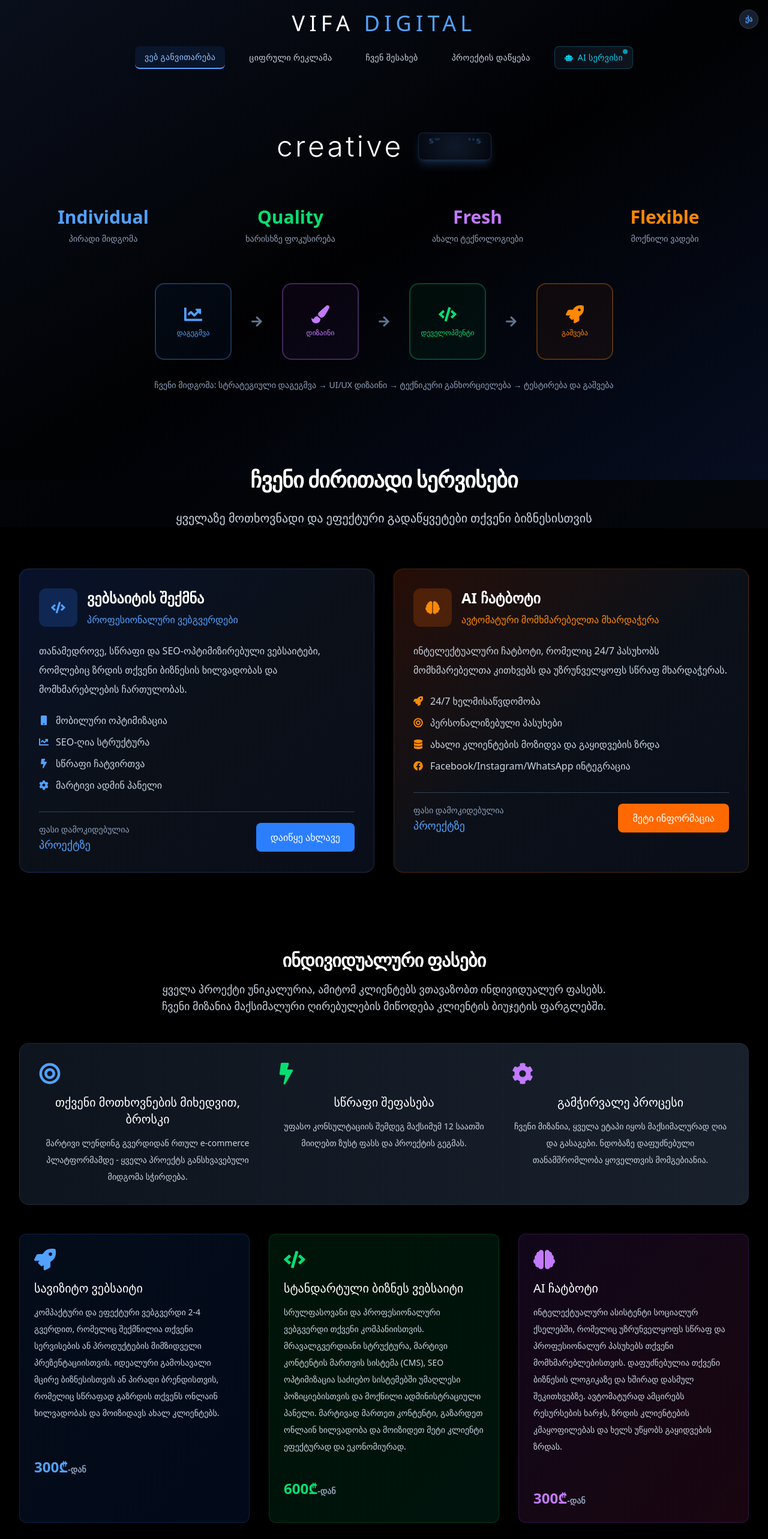
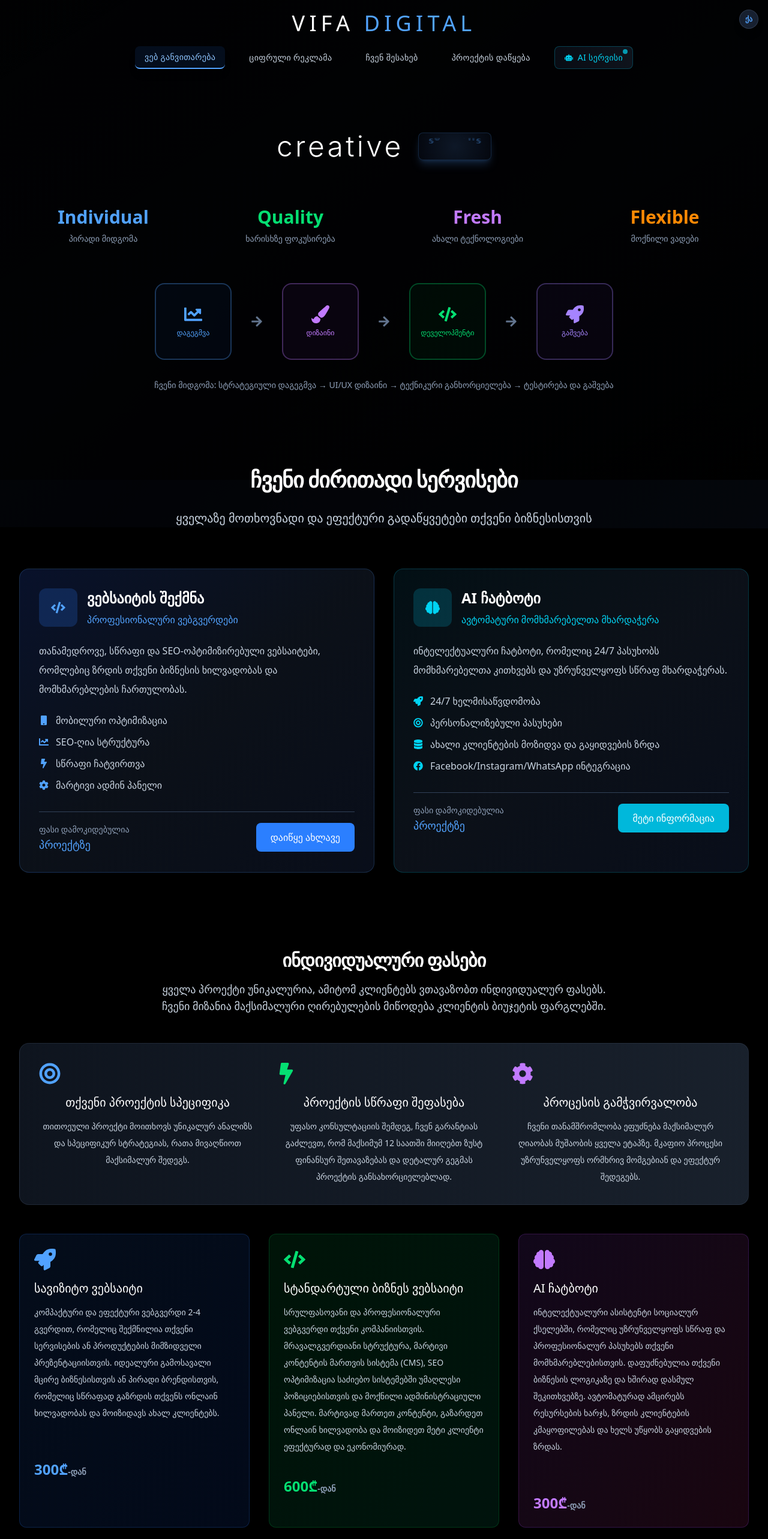
Before and after one commit to Ereklebazanovi/vifaProject, a React (Vite) app: page /services/web-development in a window 1280 px wide. Shown: the top 2566 px of the page at 60% size. Built offline with nearby package versions, Linux system fonts and the light colour scheme; a web font is replaced by a local one.

Commit message:
fixed mobile optimization

```diff
--- a/src/offeredServices/WebDev.tsx
+++ b/src/offeredServices/WebDev.tsx
@@ -94,7 +94,7 @@
       icon: <FaBrain />,
       title: "AI ინტეგრაციები",
       description: "მარტივი კავშირი ხელოვნური ინტელექტის API-ებთან",
-      color: "orange",
+      color: "cyan",
       features: [
         "Chatbot APIs",
         "AI Analysis",
@@ -147,7 +147,7 @@
     { icon: <SiTypescript />, name: "TypeScript", color: "blue" },
     { icon: <SiNodedotjs />, name: "Node.js", color: "green" },
     { icon: <SiTailwindcss />, name: "Tailwind", color: "cyan" },
-    { icon: <SiFirebase />, name: "Firebase", color: "orange" },
+    { icon: <SiFirebase />, name: "Firebase", color: "emerald" },
     { icon: <SiVercel />, name: "Vercel", color: "black" },
   ];
 
@@ -156,7 +156,8 @@
       blue: "border-blue-400 bg-blue-500/10",
       green: "border-green-400 bg-green-500/10",
       purple: "border-purple-400 bg-purple-500/10",
-      orange: "border-orange-400 bg-orange-500/10",
+      emerald: "border-emerald-400 bg-emerald-500/10",
+      violet: "border-violet-400 bg-violet-500/10",
       indigo: "border-indigo-400 bg-indigo-500/10",
       red: "border-red-400 bg-red-500/10",
       pink: "border-pink-400 bg-pink-500/10",
@@ -172,7 +173,8 @@
       blue: "text-blue-400",
       green: "text-green-400",
       purple: "text-purple-400",
-      orange: "text-orange-400",
+      emerald: "text-emerald-400",
+      violet: "text-violet-400",
       indigo: "text-indigo-400",
       red: "text-red-400",
       pink: "text-pink-400",
@@ -202,7 +204,7 @@
         {/* Dark overlay for text readability */}
         <div className="absolute inset-0 bg-black/50"></div>
         {/* Subtle blue accent overlay */}
-        <div className="absolute inset-0 bg-gradient-to-br from-slate-900/60 via-transparent to-blue-900/20"></div>
+        <div className="absolute inset-0 bg-gradient-to-br from-black/60 via-transparent to-black"></div>
       </div>
 
       <style>{`
@@ -435,10 +437,10 @@
 
                 {/* Step 4: Launch */}
                 <div className="group cursor-pointer">
-                  <div className="w-32 h-32 border-2 border-orange-400/30 rounded-2xl flex items-center justify-center bg-orange-500/5 group-hover:border-orange-400 transition-all duration-300 group-hover:scale-110">
+                  <div className="w-32 h-32 border-2 border-violet-400/30 rounded-2xl flex items-center justify-center bg-violet-500/5 group-hover:border-violet-400 transition-all duration-300 group-hover:scale-110">
                     <div className="text-center">
-                      <FaRocket className="text-orange-400 text-3xl mb-2 mx-auto" />
-                      <div className="text-orange-400 text-xs font-medium">
+                      <FaRocket className="text-violet-400 text-3xl mb-2 mx-auto" />
+                      <div className="text-violet-400 text-xs font-medium">
                         გაშვება
                       </div>
                     </div>
@@ -536,17 +538,17 @@
                 initial={{ opacity: 0, y: 20 }}
                 animate={{ opacity: 1, y: 0 }}
                 transition={{ duration: 0.8, delay: 0.4 }}
-                className="bg-gradient-to-br from-orange-900/30 via-slate-800/40 to-slate-900/60 rounded-2xl p-8 border border-orange-400/20 hover:border-orange-400/40 transition-all duration-300 hover:scale-105 group"
+                className="bg-gradient-to-br from-cyan-950/30 via-slate-800/40 to-slate-900/60 rounded-2xl p-8 border border-cyan-400/20 hover:border-cyan-400/40 transition-all duration-300 hover:scale-105 group"
               >
                 <div className="flex items-center mb-6">
-                  <div className="w-16 h-16 bg-orange-500/20 rounded-xl flex items-center justify-center mr-4 group-hover:bg-orange-500/30 transition-colors">
-                    <FaBrain className="text-orange-400 text-2xl" />
+                  <div className="w-16 h-16 bg-cyan-500/20 rounded-xl flex items-center justify-center mr-4 group-hover:bg-cyan-500/30 transition-colors">
+                    <FaBrain className="text-cyan-400 text-2xl" />
                   </div>
                   <div>
                     <h4 className="text-2xl font-bold text-white mb-2">
                       AI ჩატბოტი
                     </h4>
-                    <div className="text-orange-400 font-medium">
+                    <div className="text-cyan-400 font-medium">
                       ავტომატური მომხმარებელთა მხარდაჭერა
                     </div>
                   </div>
@@ -559,19 +561,19 @@
 
                 <ul className="space-y-3 mb-8">
                   <li className="flex items-center text-slate-300">
-                    <FaRocket className="text-orange-400 mr-3 flex-shrink-0" />
+                    <FaRocket className="text-cyan-400 mr-3 flex-shrink-0" />
                     24/7 ხელმისაწვდომობა
                   </li>
                   <li className="flex items-center text-slate-300">
-                    <FaBullseye className="text-orange-400 mr-3 flex-shrink-0" />
+                    <FaBullseye className="text-cyan-400 mr-3 flex-shrink-0" />
                     პერსონალიზებული პასუხები
                   </li>
                   <li className="flex items-center text-slate-300">
-                    <FaDatabase className="text-orange-400 mr-3 flex-shrink-0" />
+                    <FaDatabase className="text-cyan-400 mr-3 flex-shrink-0" />
                     ახალი კლიენტების მოზიდვა და გაყიდვების ზრდა
                   </li>
                   <li className="flex items-center text-slate-300">
-                    <FaFacebook className="text-orange-400 mr-3 flex-shrink-0" />
+                    <FaFacebook className="text-cyan-400 mr-3 flex-shrink-0" />
                     Facebook/Instagram/WhatsApp ინტეგრაცია
                   </li>
                 </ul>
@@ -585,7 +587,7 @@
                   </div>
                   <button
                     onClick={() => handleNavigation("/services/ai-chatbot")}
-                    className="bg-orange-500 hover:bg-orange-600 text-white px-6 py-3 rounded-lg transition-colors font-medium"
+                    className="bg-cyan-500 hover:bg-cyan-600 text-white px-6 py-3 rounded-lg transition-colors font-medium cursor-pointer"
                   >
                     მეტი ინფორმაცია
                   </button>
@@ -618,11 +620,11 @@
                     <FaBullseye />
                   </div>
                   <h4 className="text-xl font-medium text-white mb-3">
-                    თქვენი მოთხოვნების მიხედვით, ბროსკი
+                    თქვენი პროექტის სპეციფიკა
                   </h4>
                   <p className="text-slate-300 text-sm leading-loose">
-                    მარტივი ლენდინგ გვერდიდან რთულ e-commerce პლატფორმამდე -
-                    ყველა პროექტს განსხვავებული მიდგომა სჭირდება.
+                    თითოეული პროექტი მოითხოვს უნიკალურ ანალიზს და სპეციფიკურ
+                    სტრატეგიას, რათა მივაღწიოთ მაქსიმალურ შედეგს.
                   </p>
                 </div>
                 <div>
@@ -630,11 +632,12 @@
                     <FaBolt />
                   </div>
                   <h4 className="text-xl font-medium text-white mb-3">
-                    სწრაფი შეფასება
+                    პროექტის სწრაფი შეფასება
                   </h4>
                   <p className="text-slate-300 text-sm leading-loose">
-                    უფასო კონსულტაციის შემდეგ მაქსიმუმ 12 საათში მიიღებთ ზუსტ
-                    ფასს და პროექტის გეგმას.
+                    უფასო კონსულტაციის შემდეგ, ჩვენ გარანტიას გაძლევთ, რომ
+                    მაქსიმუმ 12 საათში მიიღებთ ზუსტ ფინანსურ შეთავაზებას და
+                    დეტალურ გეგმას პროექტის განსახორციელებლად.
                   </p>
                 </div>
                 <div>
@@ -642,12 +645,10 @@
                     <FaCog />
                   </div>
                   <h4 className="text-xl font-medium text-white mb-3">
-                    გამჭირვალე პროცესი
+                    პროცესის გამჭვირვალობა{" "}
                   </h4>
                   <p className="text-slate-300 text-sm leading-loose">
-                    ჩვენი მიზანია, ყველა ეტაპი იყოს მაქსიმალურად ღია და
-                    გასაგები. ნდობაზე დაფუძნებული თანამშრომლობა ყოველთვის
-                    მომგებიანია.
+                   ჩვენი თანამშრომლობა ეფუძნება მაქსიმალურ ღიაობას მუშაობის ყველა ეტაპზე. მკაფიო პროცესი უზრუნველყოფს ორმხრივ მომგებიან და ეფექტურ შედეგებს.
                   </p>
                 </div>
               </div>
@@ -670,7 +671,7 @@
                   პირადი ბრენდისთვის, რომელიც სწრაფად გაზრდის თქვენს ონლაინ
                   ხილვადობას და მოიზიდავს ახალ კლიენტებს.
                 </p>
-                <div className="text-2xl font-bold text-blue-400 mt-15">
+                <div className="text-2xl font-bold text-blue-400 mt-16">
                   300₾<span className="text-sm text-slate-400">-დან</span>
                 </div>
               </div>
@@ -685,13 +686,13 @@
                 </h4>
                 <p className="text-slate-300 text-sm mb-4 leading-loose">
                   სრულფასოვანი და პროფესიონალური ვებგვერდი თქვენი კომპანიისთვის.
-                  მრავალგვერდიანი სტრუქტურა, მარტივი კონტენტის მართვის სისტემა (CMS),
-                  SEO ოპტიმიზაცია საძიებო სისტემებში უმაღლესი პოზიციებისთვის და
-                  მოქნილი ადმინისტრაციული პანელი. მარტივად მართეთ კონტენტი,
-                  გაზარდეთ ონლაინ ხილვადობა და მოიზიდეთ მეტი კლიენტი ეფექტურად
-                  და ეკონომიურად.
+                  მრავალგვერდიანი სტრუქტურა, მარტივი კონტენტის მართვის სისტემა
+                  (CMS), SEO ოპტიმიზაცია საძიებო სისტემებში უმაღლესი
+                  პოზიციებისთვის და მოქნილი ადმინისტრაციული პანელი. მარტივად
+                  მართეთ კონტენტი, გაზარდეთ ონლაინ ხილვადობა და მოიზიდეთ მეტი
+                  კლიენტი ეფექტურად და ეკონომიურად.
                 </p>
-                <div className="text-2xl font-bold text-green-400 mt-10">
+                <div className="text-2xl font-bold text-green-400 mt-9">
                   600₾<span className="text-sm text-slate-400">-დან</span>
                 </div>
               </div>
@@ -712,7 +713,7 @@
                   ხარჯს, ზრდის კლიენტების კმაყოფილებას და ხელს უწყობს გაყიდვების
                   ზრდას.
                 </p>
-                <div className="text-2xl font-bold text-purple-400 mt-14">
+                <div className="text-2xl font-bold text-purple-400 mt-16">
                   300₾<span className="text-sm text-slate-400">-დან</span>
                 </div>
               </div>
```
